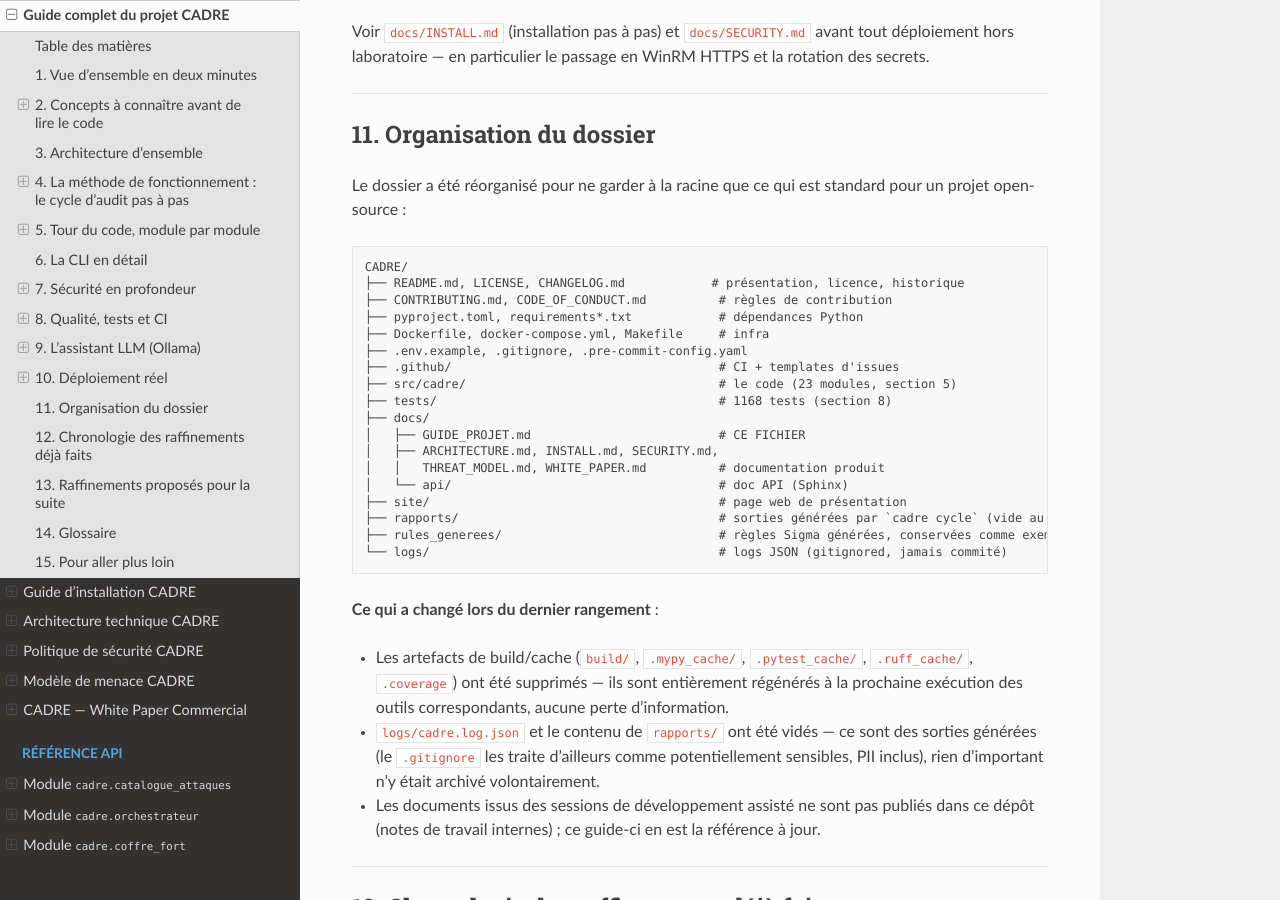
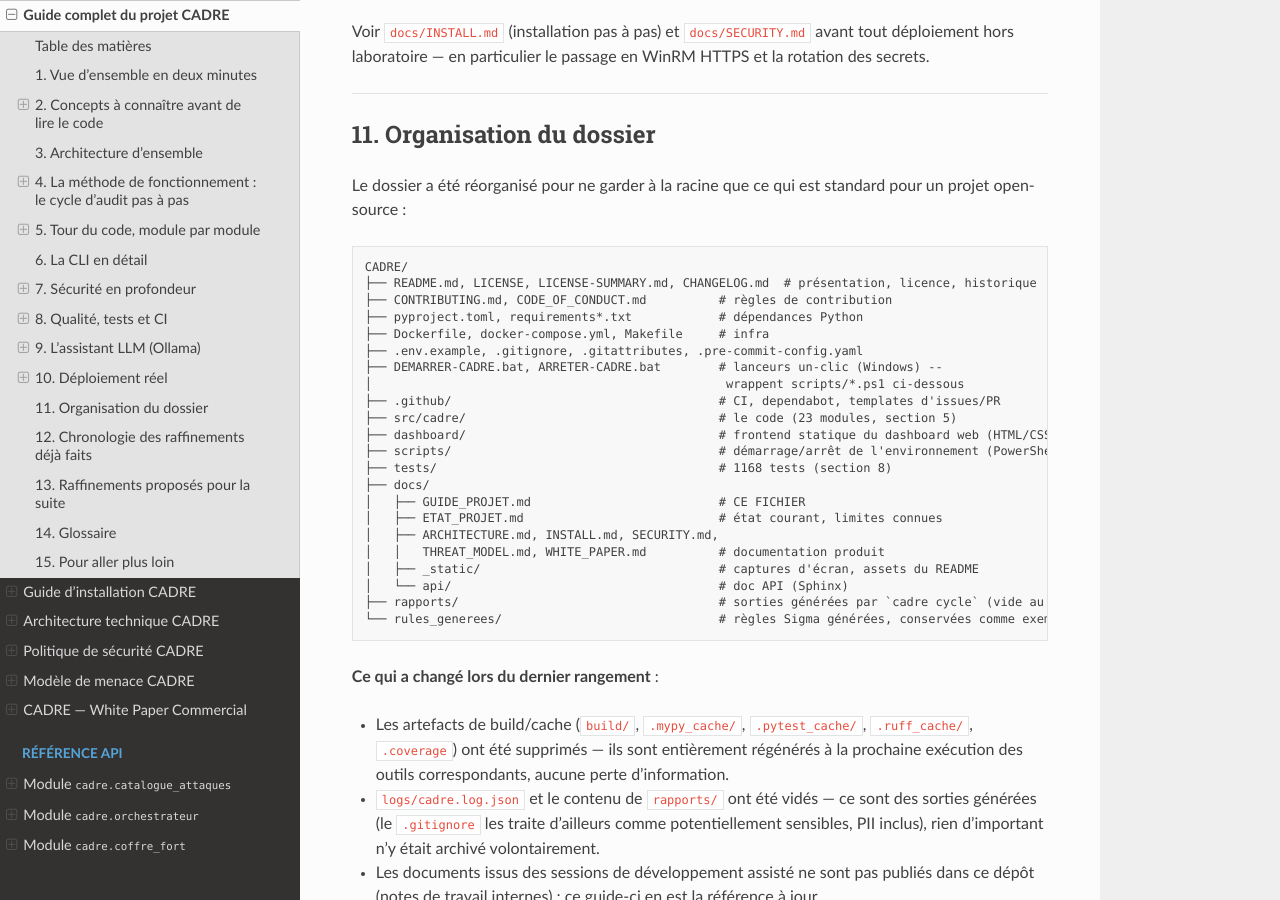
Before and after one commit to Mohamed-Amine-Eddari/CADRE, a Sphinx documentation site: the page built from docs/GUIDE_PROJET.md, in a window 1280 px wide and 900 px high, scrolled down 16281 px. Built offline with Sphinx 7.4.7 and the Read the Docs theme 3.1.0, drawn with Linux system fonts in a browser that asks for light colours.

Commit message:
Sépare le résumé non-officiel du texte AGPL-3.0, corrige l'arborescence documentée
LICENSE contenait, ajouté après le texte légal standard, un résumé non
officiel (tableaux Markdown de projets tiers et de leurs licences) --
GitHub ne reconnaît alors plus le fichier comme AGPL-3.0 et l'affiche
comme "Other" dans la barre latérale et les Community Standards
(trouvé via audit du dépôt publié). Déplacé vers LICENSE-SUMMARY.md,
LICENSE ne contient plus que le texte légal intégral.

Corrige au passage l'arborescence documentée dans GUIDE_PROJET.md,
devenue inexacte (dashboard/ et scripts/ absents, site/ fantôme qui
n'existe pas) : reflète maintenant la structure réelle du dépôt, avec
DEMARRER-CADRE.bat/ARRETER-CADRE.bat explicitement documentés à la
racine plutôt que déplacés (lanceurs un-clic, doivent rester
visibles/double-cliquables pour un utilisateur non technique).

````diff
--- a/docs/GUIDE_PROJET.md
+++ b/docs/GUIDE_PROJET.md
@@ -701,23 +701,27 @@
 
 ```
 CADRE/
-├── README.md, LICENSE, CHANGELOG.md            # présentation, licence, historique
+├── README.md, LICENSE, LICENSE-SUMMARY.md, CHANGELOG.md  # présentation, licence, historique
 ├── CONTRIBUTING.md, CODE_OF_CONDUCT.md          # règles de contribution
 ├── pyproject.toml, requirements*.txt            # dépendances Python
 ├── Dockerfile, docker-compose.yml, Makefile     # infra
-├── .env.example, .gitignore, .pre-commit-config.yaml
-├── .github/                                     # CI + templates d'issues
+├── .env.example, .gitignore, .gitattributes, .pre-commit-config.yaml
+├── DEMARRER-CADRE.bat, ARRETER-CADRE.bat        # lanceurs un-clic (Windows) --
+│                                                 wrappent scripts/*.ps1 ci-dessous
+├── .github/                                     # CI, dependabot, templates d'issues/PR
 ├── src/cadre/                                   # le code (23 modules, section 5)
+├── dashboard/                                   # frontend statique du dashboard web (HTML/CSS/JS)
+├── scripts/                                     # démarrage/arrêt de l'environnement (PowerShell)
 ├── tests/                                       # 1168 tests (section 8)
 ├── docs/
 │   ├── GUIDE_PROJET.md                          # CE FICHIER
+│   ├── ETAT_PROJET.md                           # état courant, limites connues
 │   ├── ARCHITECTURE.md, INSTALL.md, SECURITY.md,
 │   │   THREAT_MODEL.md, WHITE_PAPER.md          # documentation produit
+│   ├── _static/                                 # captures d'écran, assets du README
 │   └── api/                                     # doc API (Sphinx)
-├── site/                                        # page web de présentation
 ├── rapports/                                    # sorties générées par `cadre cycle` (vide au repos, gitignored)
-├── rules_generees/                              # règles Sigma générées, conservées comme exemples
-└── logs/                                        # logs JSON (gitignored, jamais commité)
+└── rules_generees/                              # règles Sigma générées, conservées comme exemples
 ```
 
 **Ce qui a changé lors du dernier rangement** :
````
Also changed, not shown: README.md (+3 -1 lines), LICENSE-SUMMARY.md (added), 1 other file.
